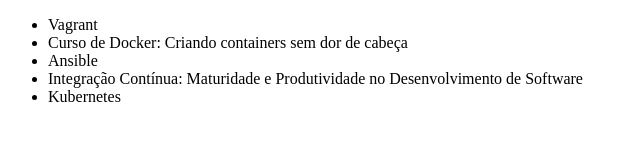
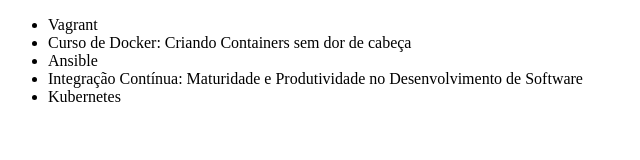
Before and after one commit to joaovalves/alura-git, a plain HTML site: page index.html in a window 1280 px wide. Shown: the full height of the page, 0-640 px from the left. Drawn offline with Linux system fonts and the light colour scheme.

Commit message:
alterando curso de docker

```diff
--- a/index.html
+++ b/index.html
@@ -7,7 +7,7 @@
 <body>
     <ul>
         <li>Vagrant</li>
-        <li>Curso de Docker: Criando containers sem dor de cabeça</li>
+        <li>Curso de Docker: Criando Containers sem dor de cabeça</li>
         <li>Ansible </li>
         <li>Integração Contínua: Maturidade e Produtividade no Desenvolvimento de Software</li>
         <li>Kubernetes</li>
```
